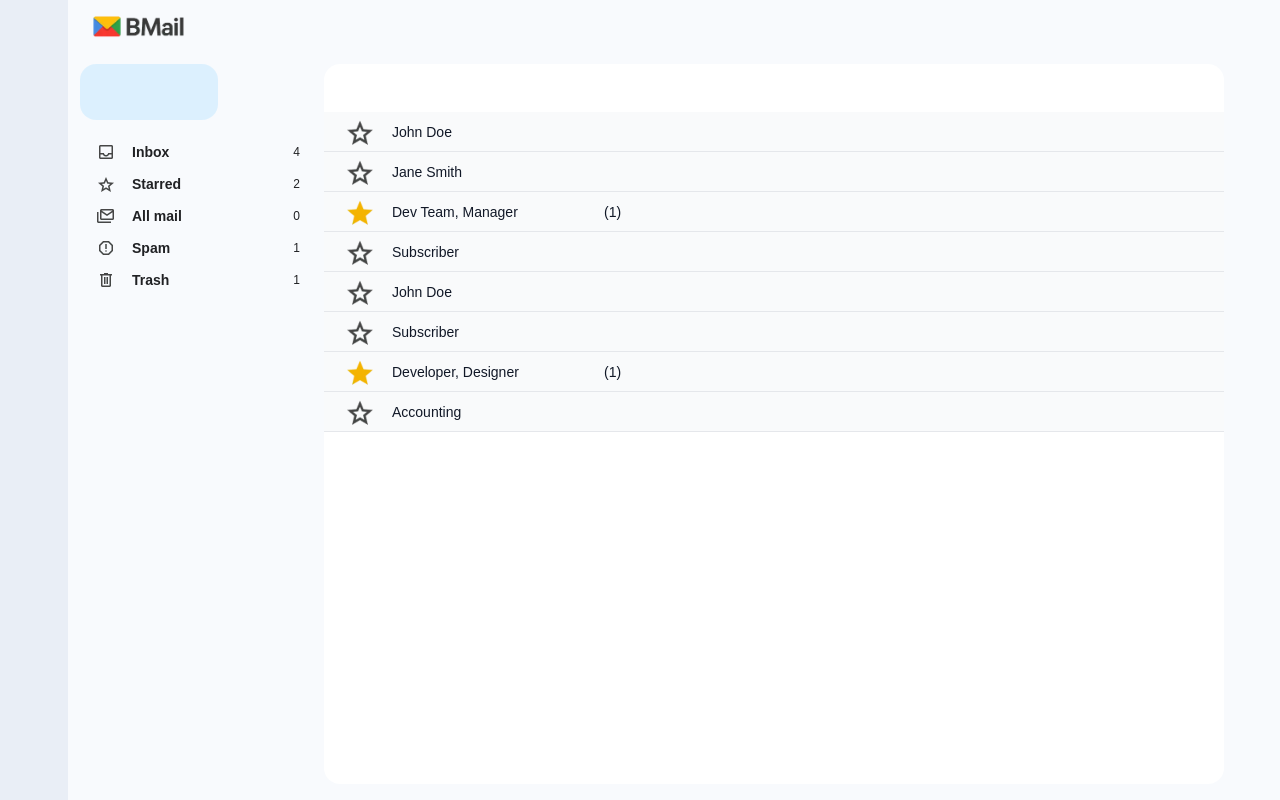
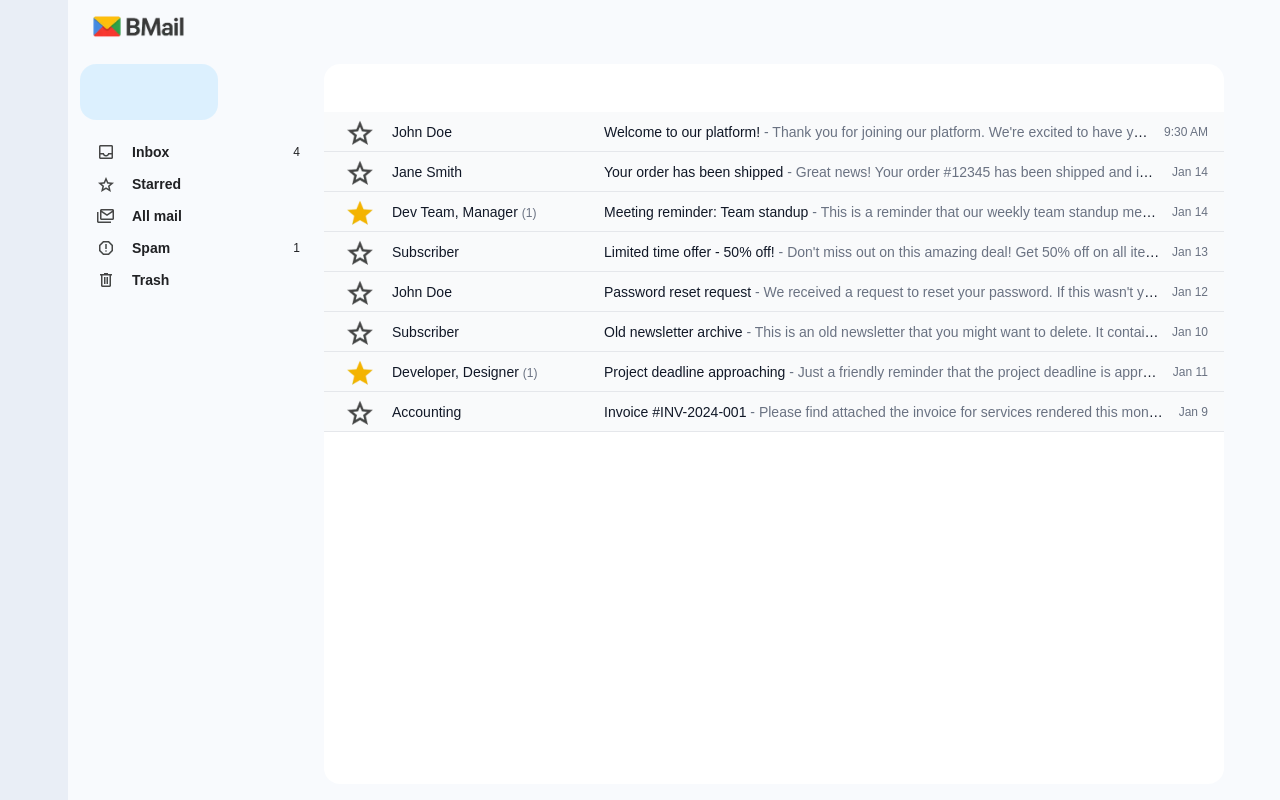
Before and after one commit to LucasAlencarCosta/Matrices-Test, a React (Vite) app: page / in a window 1280 px wide. Built offline with nearby package versions, Linux system fonts and the light colour scheme.

Commit message:
feat: added date treatment

```diff
--- a/src/components/Sidebar/index.tsx
+++ b/src/components/Sidebar/index.tsx
@@ -2,17 +2,20 @@ import React from "react";
 import { useAppSelector, useAppDispatch } from "../../hooks/redux";
 import { setTabSelected } from "../../store/slices/menu";
 import { tabs } from "../../layouts/MainLayout/constants";
+import { EmailStatus } from "../../store/slices/emails/types";
 
 const Sidebar: React.FC = () => {
   const dispatch = useAppDispatch();
   const tabSelected = useAppSelector((state) => state.menu.tabSelected);
   const emails = useAppSelector((state) => state.emails.emails);
-  const isInboxOrSpam = tabSelected === "inbox" || tabSelected === "spam";
 
   return (
     <div className="w-[256px] shrink-0 px-3 text-sm">
       <div className="mb-4 h-[56px] w-[138px] rounded-2xl bg-[rgb(194,231,255)] opacity-50" />
       {tabs.map((tab) => {
+        const isInboxOrSpam =
+          tab.value === EmailStatus.Inbox || tab.value === EmailStatus.Spam;
+
         return (
           <div
             key={tab.value}
--- a/src/pages/HomePage/index.tsx
+++ b/src/pages/HomePage/index.tsx
@@ -1,9 +1,10 @@
 import React from "react";
 import type { HomePageProps } from "./types";
-import { useAppSelector } from "../../hooks/redux";
+import { useAppDispatch, useAppSelector } from "../../hooks/redux";
+import { formatEmailDate } from "../../utils/dateUtils";
 
 const HomePage: React.FC<HomePageProps> = () => {
-  // const dispatch = useAppDispatch();
+  const dispatch = useAppDispatch();
   const emails = useAppSelector((state) => state.emails.emails);
 
   return (
@@ -26,12 +27,23 @@ const HomePage: React.FC<HomePageProps> = () => {
                 className="h-8 w-8 rounded-full"
               />
             </button>
-            <span className="w-[200px] shrink-0 truncate">
-              {email.destinataries.map((user) => user.name).join(", ")}
-            </span>
-            {email.destinataries.length > 1 && (
-              <span>{`(${email.destinataries.length - 1})`}</span>
-            )}
+            <div className="w-[200px] shrink-0 truncate">
+              <span>
+                {email.destinataries.map((user) => user.name).join(", ")}
+              </span>
+              {email.destinataries.length > 1 && (
+                <span className="ml-1 text-xs text-gray-500">{`(${
+                  email.destinataries.length - 1
+                })`}</span>
+              )}
+            </div>
+            <div className="w-0 flex-1 grow truncate text-sm">
+              <span>{email.subject}</span>
+              <span className="text-gray-500"> - {email.body}</span>
+            </div>
+            <div className="shrink-0 text-xs text-gray-500">
+              {formatEmailDate(email.sendDate)}
+            </div>
           </div>
         ))}
       </div>
--- a/src/store/slices/mocks/emails.ts
+++ b/src/store/slices/mocks/emails.ts
@@ -11,7 +11,7 @@ export const mockEmails: Email[] = [
     sender: getUserById("u1"),
     destinataries: [getUserById("u2")],
     body: "Thank you for joining our platform. We're excited to have you on board and look forward to helping you achieve your goals.",
-    sendDate: new Date("2024-01-15T09:30:00"),
+    sendDate: new Date("2025-09-30T09:30:00"),
     status: "Inbox",
     isUnread: true,
   },
--- /dev/null
+++ b/src/utils/dateUtils.ts
@@ -0,0 +1,20 @@
+export const formatEmailDate = (date: Date): string => {
+  const today = new Date();
+  const isToday =
+    date.getDate() === today.getDate() &&
+    date.getMonth() === today.getMonth() &&
+    date.getFullYear() === today.getFullYear();
+
+  if (isToday) {
+    return date.toLocaleTimeString("en-US", {
+      hour: "numeric",
+      minute: "2-digit",
+      hour12: true,
+    });
+  }
+
+  return date.toLocaleDateString("en-US", {
+    month: "short",
+    day: "numeric",
+  });
+};
```
